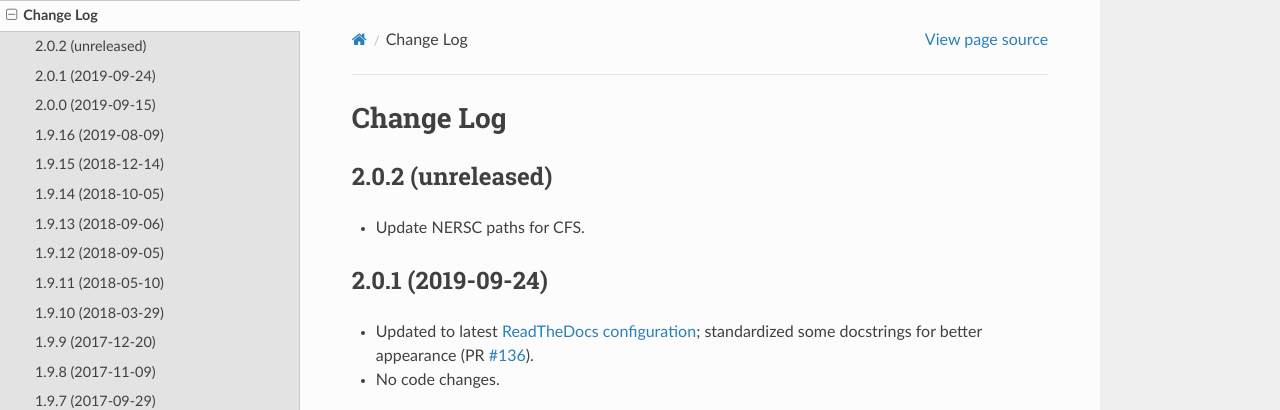
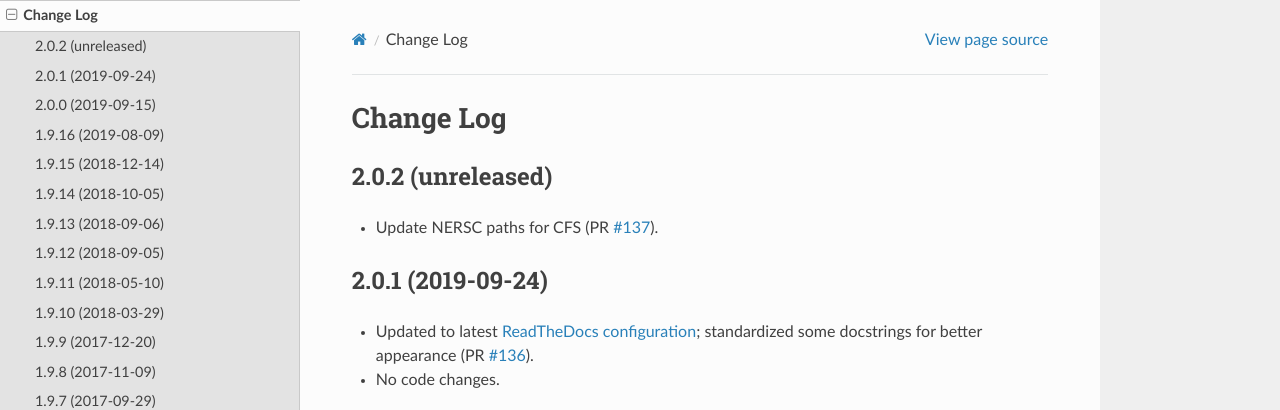
Before and after one commit to desihub/desiutil, a Sphinx documentation site: the page built from doc/changes.rst, in a window 1280 px wide and 900 px high. Shown: the top 410 px of the window. Built offline with Sphinx 7.4.7 and the Read the Docs theme 2.0.0, drawn with Linux system fonts in a browser that asks for light colours.

Commit message:
add pr number to log

```diff
--- a/doc/changes.rst
+++ b/doc/changes.rst
@@ -5,7 +5,9 @@ Change Log
 2.0.2 (unreleased)
 ------------------
 
-* Update NERSC paths for CFS.
+* Update NERSC paths for CFS (PR `#137`_).
+
+.. _`#137`: https://github.com/desihub/desiutil/pull/137
 
 2.0.1 (2019-09-24)
 ------------------
```
